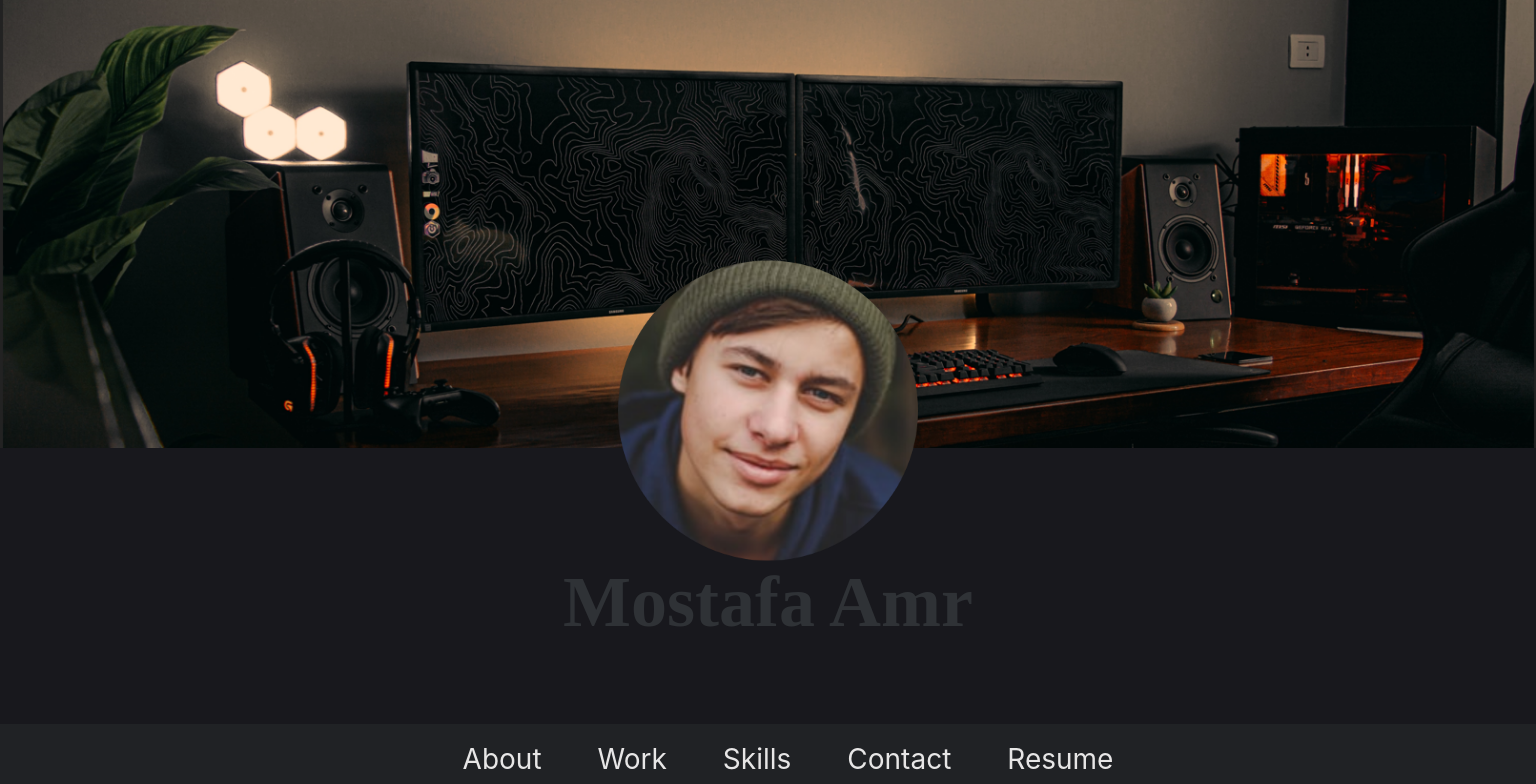
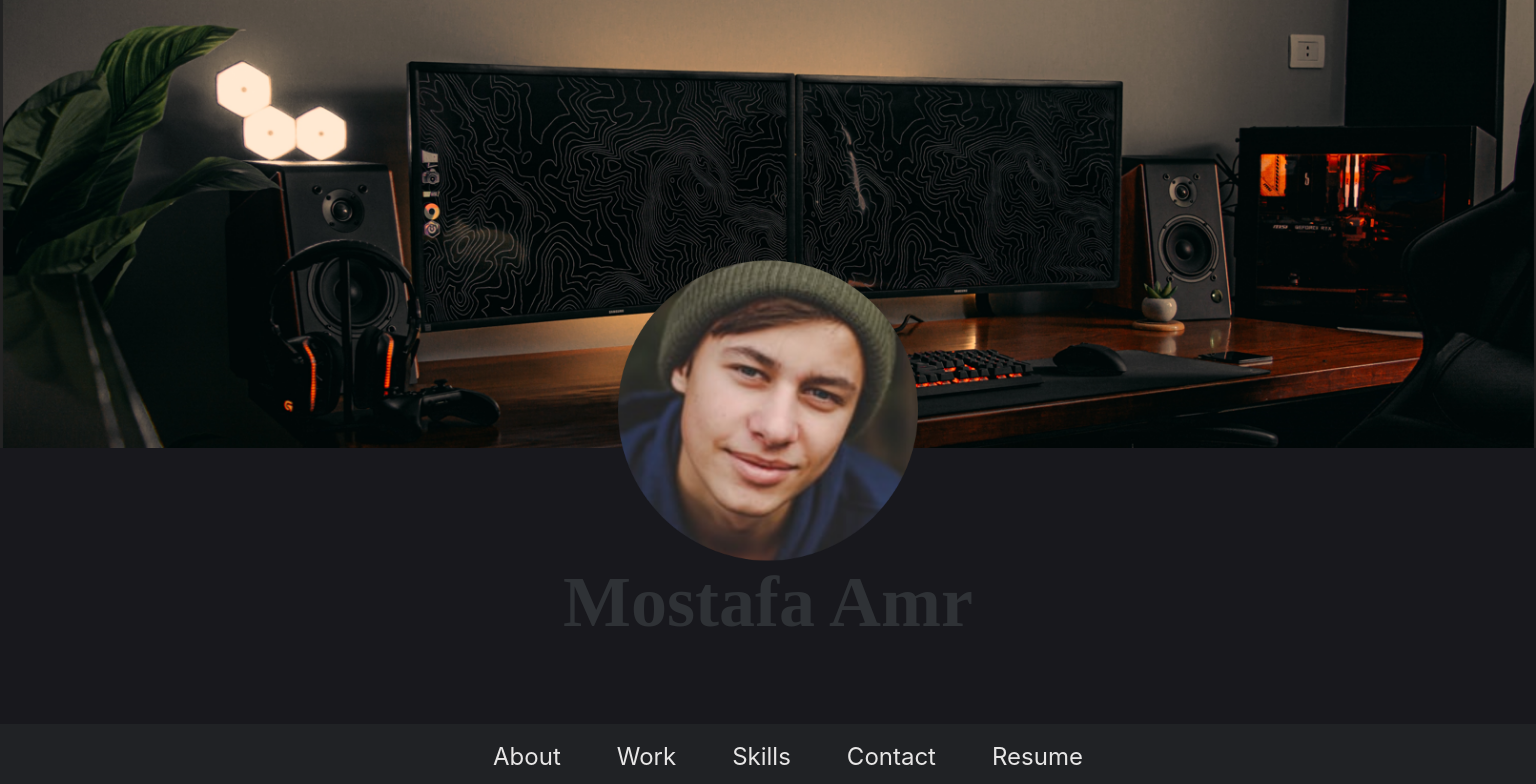
Before and after one commit to MostafaAmrHamed/portfolio, a React (Create React App) app: page / in a window 1536 px wide. Shown: the top 784 px of the page. Built offline with nearby package versions, Linux system fonts and the light colour scheme; a web font is replaced by a local one.

Commit message:
fix(navbar): changed the font size of desktop navbar

```diff
--- a/src/components/navbar/navbar.module.css
+++ b/src/components/navbar/navbar.module.css
@@ -87,6 +87,6 @@ a {
 }
 @media (min-width: 1440px) {
   .desktop__links {
-    font-size: var(--font-size-2);
+    font-size: var(--font-size-3);
   }
 }
```
